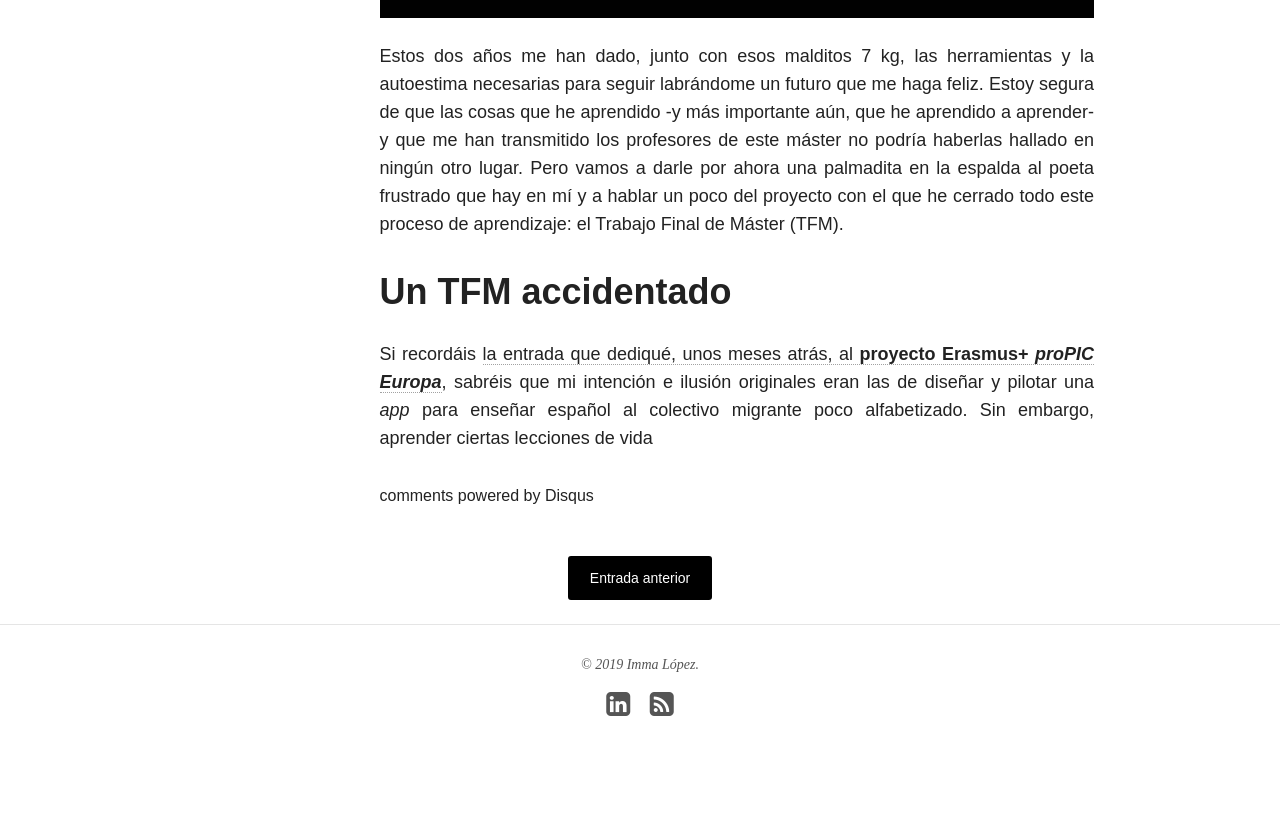
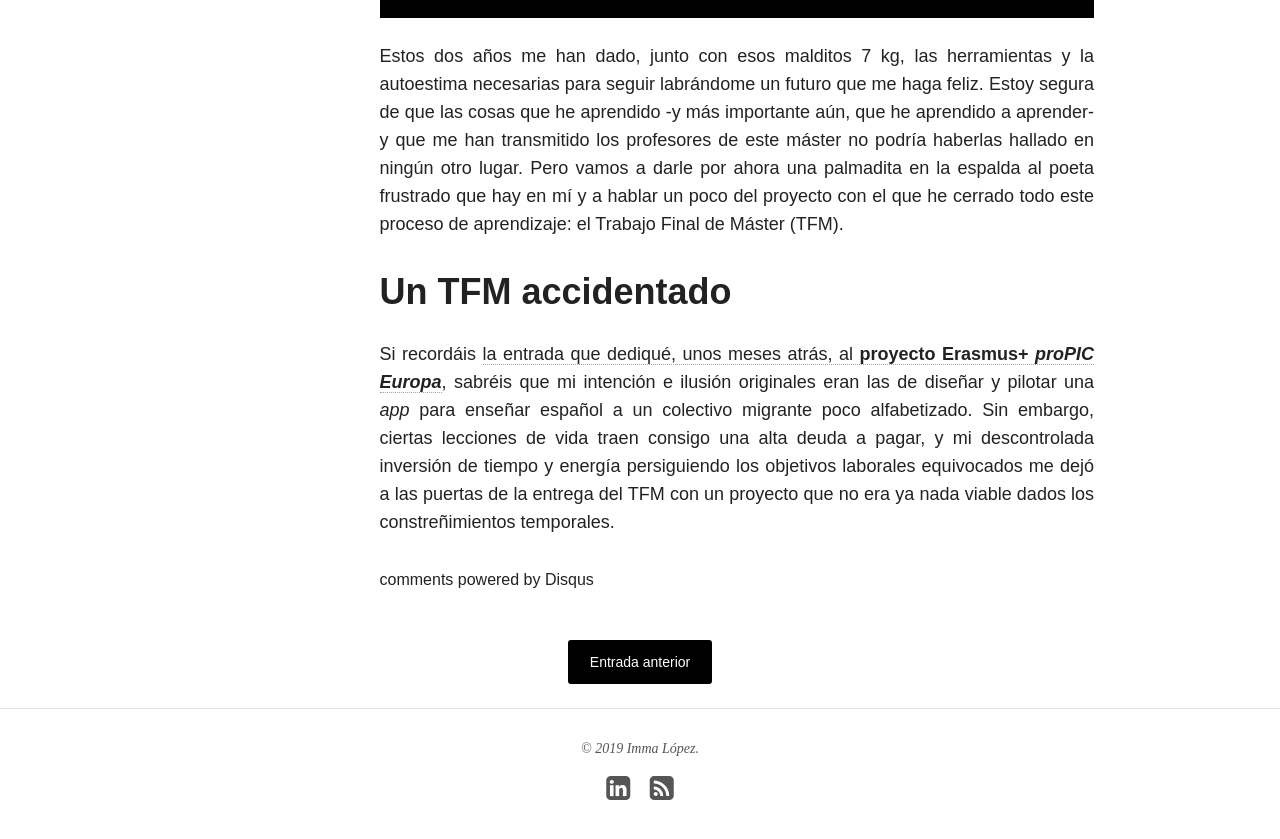
Before and after one commit to immalopez/immalopez.github.io, a Jekyll site: the page built from _posts/blog/2019-07-15-fluidez-oral-tfm.md, in a window 1280 px wide and 900 px high, scrolled down 1708 px. Shown: the top 839 px of the window. Built offline with Jekyll 4.4.1, drawn with Linux system fonts in a browser that asks for light colours; nearby versions of some CDN libraries; comment, search, counter and statistics services are not loaded; before the commit the page ends 2524 px from its top, so only the background shows below that.

Commit message:
Update 2019-07-15-fluidez-oral-tfm.md

```diff
--- a/_posts/blog/2019-07-15-fluidez-oral-tfm.md
+++ b/_posts/blog/2019-07-15-fluidez-oral-tfm.md
@@ -21,4 +21,4 @@ Estos dos años me han dado, junto con esos malditos 7 kg, las herramientas y la
 
 # Un TFM accidentado
 
-Si recordáis <a href="https://immalopez.github.io/blog/proPIC-Europa/" target="_blank">la entrada que dediqué, unos meses atrás, al **proyecto Erasmus+ _proPIC Europa_**</a>, sabréis que mi intención e ilusión originales eran las de diseñar y pilotar una _app_ para enseñar español al colectivo migrante poco alfabetizado. Sin embargo, aprender ciertas lecciones de vida
+Si recordáis <a href="https://immalopez.github.io/blog/proPIC-Europa/" target="_blank">la entrada que dediqué, unos meses atrás, al **proyecto Erasmus+ _proPIC Europa_**</a>, sabréis que mi intención e ilusión originales eran las de diseñar y pilotar una _app_ para enseñar español a un colectivo migrante poco alfabetizado. Sin embargo, ciertas lecciones de vida traen consigo una alta deuda a pagar, y mi descontrolada inversión de tiempo y energía persiguiendo los objetivos laborales equivocados me dejó a las puertas de la entrega del TFM con un proyecto que no era ya nada viable dados los constreñimientos temporales.
```
